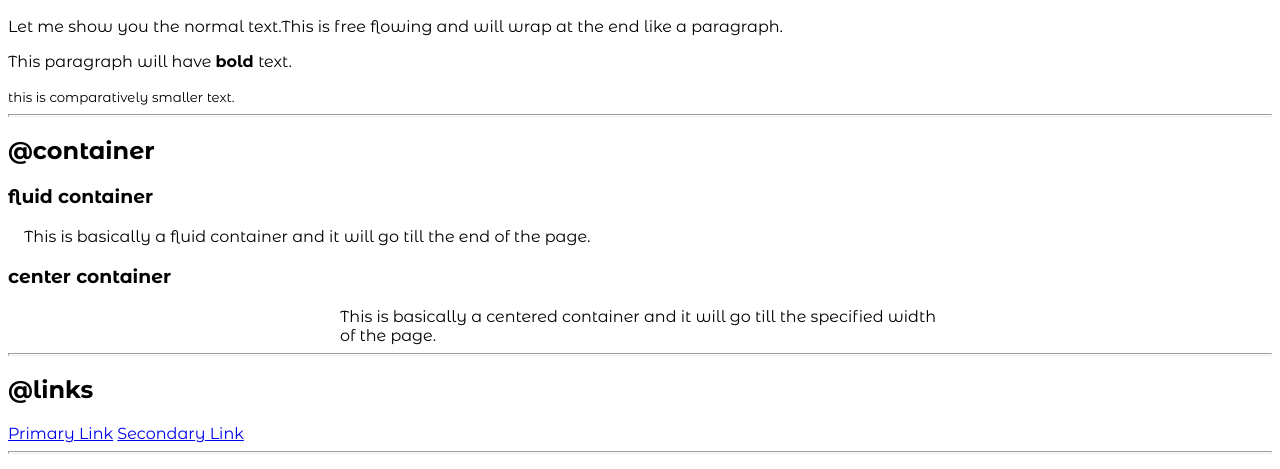
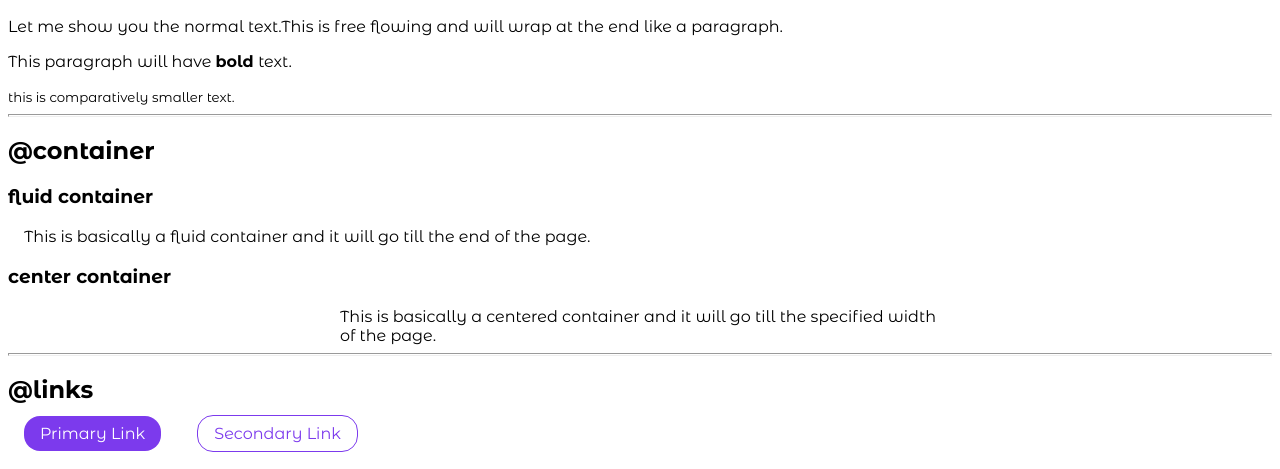
Before and after one commit to suneha11/portfolio, a plain HTML site: page index.html in a window 1280 px wide. Shown: the part 283-752 px from the top of the page. Drawn offline with Linux system fonts and the light colour scheme.

Commit message:
link buttons added

```diff
--- a/index.html
+++ b/index.html
@@ -54,7 +54,10 @@
     <a class="link
     link-primary" href="/">Primary Link</a>
     <a class="link
-    link-secondary" href="//">Secondary Link</a>
+    link-secondary" href="//">Secondary Link
+    </a>
+
+    <br><br>
 
     <hr size="3">
 
@@ -123,7 +126,8 @@
     <section class="sections">
         <div class="container-center">
             <h1>white section</h1>
-                <p>Welcome to the MDN learning area. This set of articles aims to provide complete beginners to web development with all that they need to start coding websites.</p>
+            <p>Welcome to the MDN learning area. This set of articles aims to provide complete beginners to web
+                development with all that they need to start coding websites.</p>
         </div>
 
     </section>
@@ -131,7 +135,8 @@
     <section class="sections ow">
         <div class="container-center">
             <h1>off white section</h3>
-                <p>Welcome to the MDN learning area. This set of articles aims to provide complete beginners to web development with all that they need to start coding websites.</p>
+                <p>Welcome to the MDN learning area. This set of articles aims to provide complete beginners to web
+                    development with all that they need to start coding websites.</p>
         </div>
     </section>
 
--- a/styles.css
+++ b/styles.css
@@ -1,4 +1,8 @@
 @import url('https://fonts.googleapis.com/css2?family=Montserrat+Alternates:wght@400;700&display=swap');
+
+:root{
+    --primary-color:#7c3aed;
+}
 
 body{
     font-family: 'Montserrat Alternates', sans-serif;
@@ -19,3 +23,23 @@ body{
 .container-fluid{
 
 }
+
+/***LINKS***/
+
+.link{
+    text-decoration: none;
+    padding: 0.5rem 1rem;
+    margin: 1rem ;
+}
+
+.link-primary{
+    background-color:var(--primary-color);
+    border-radius: 1rem;
+    color: white;
+}
+
+.link-secondary{
+    color: var(--primary-color);
+    border-radius: 1rem;
+    border: 1px solid var(--primary-color);
+}
```
